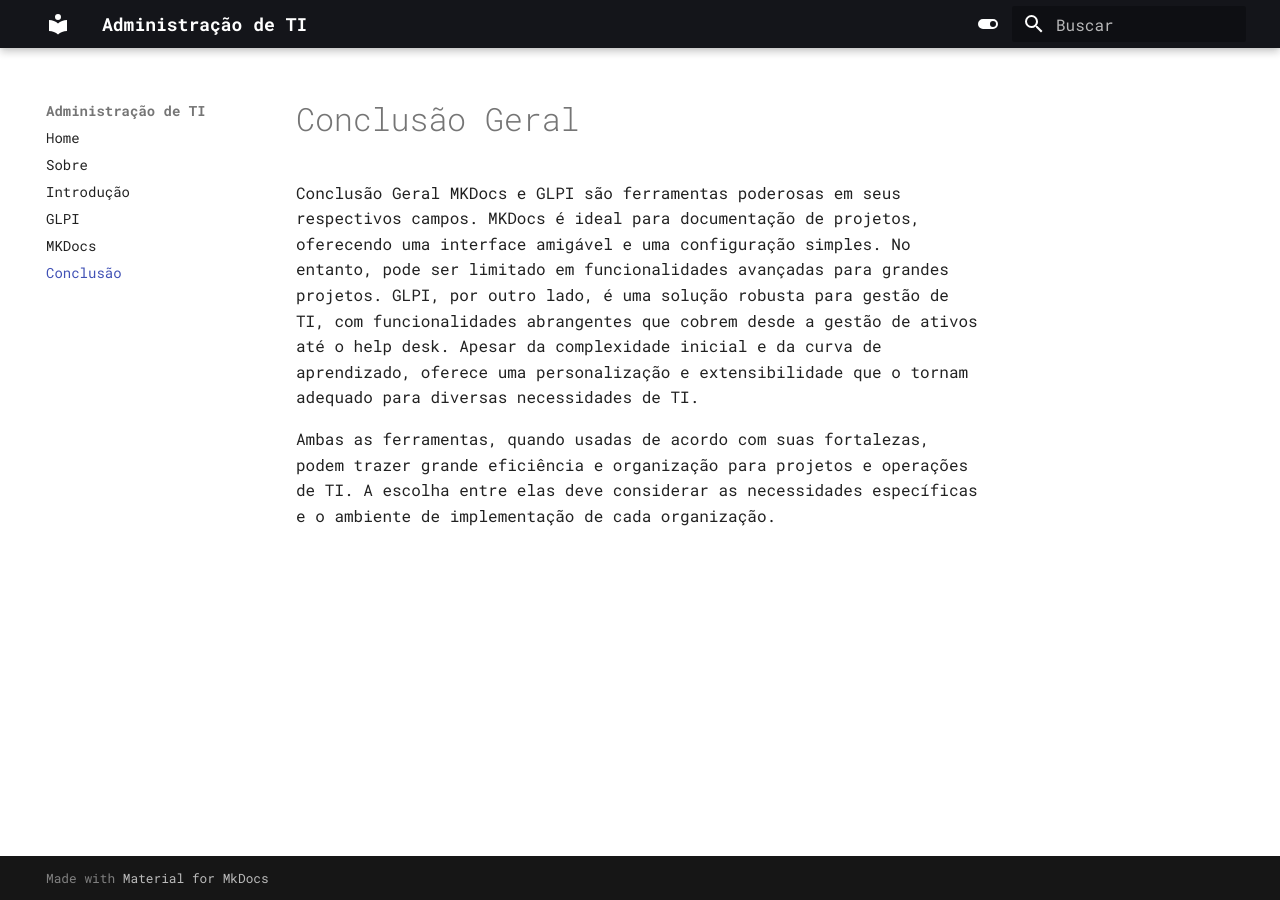
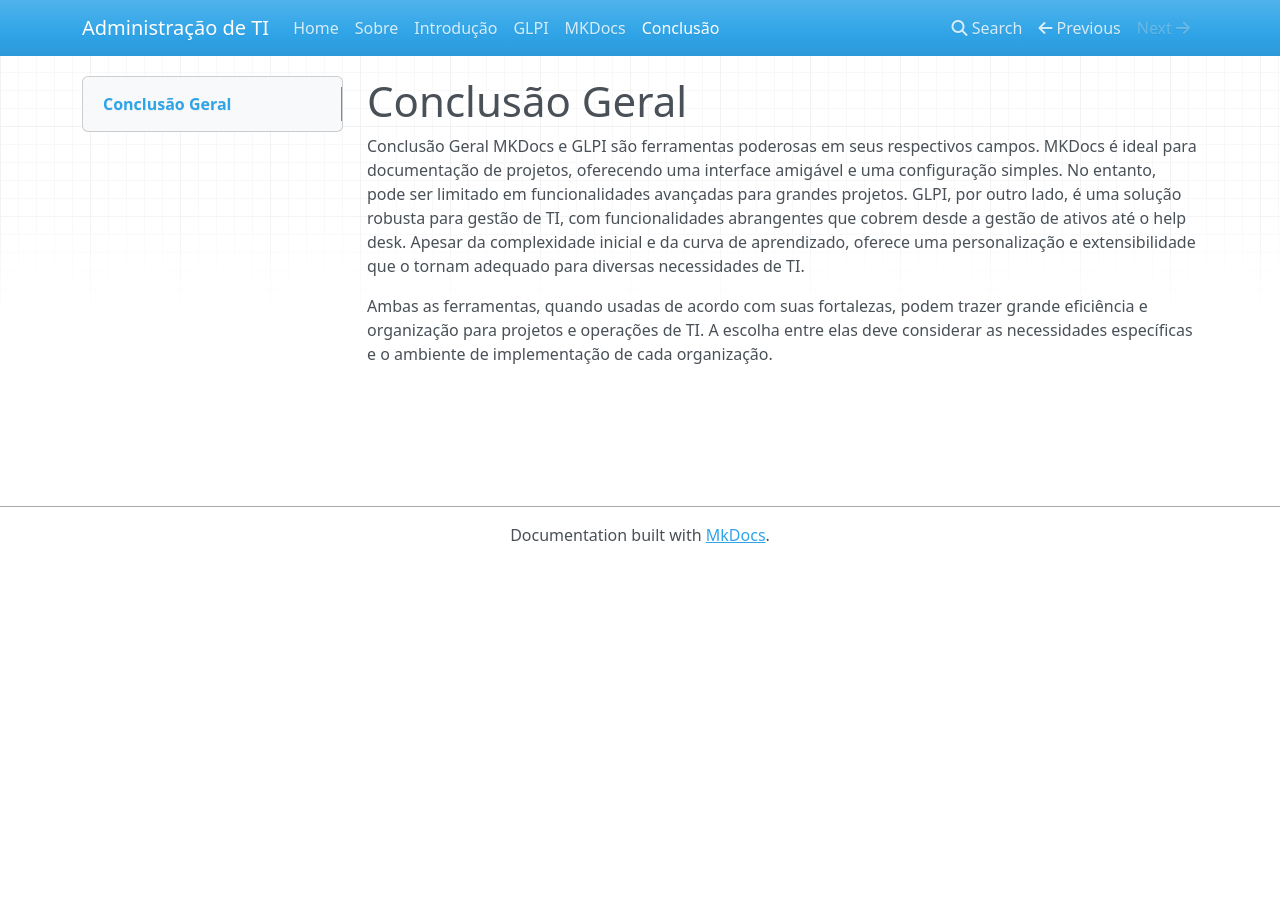
Before and after one commit to gustabcc/admin-ti-faculdade, an MkDocs documentation site: the page built from docs/conclusao.md, in a window 1280 px wide. Built offline with MkDocs 1.6.1, drawn with Linux system fonts in a browser that asks for light colours; nearby versions of some CDN libraries.

Commit message:
change thema

```diff
--- a/mkdocs.yml
+++ b/mkdocs.yml
@@ -6,44 +6,7 @@ nav:
   - GLPI: glpi.md
   - MKDocs: mkdocs.md
   - Conclusão: conclusao.md
-theme:
-  name: material
-  palette:
-    # Light mode
-    - scheme: default
-      primary: black
-      accent: pink
-      toggle:
-        icon: material/toggle-switch
-        name: Switch to dark mode
 
-    # Dark mode
-    - scheme: slate
-      primary: pink
-      accent: teal
-      toggle:
-        icon: material/toggle-switch-off-outline
-        name: Switch to light mode
-  font:
-    text: Roboto Mono
-  language: pt-BR
-  features:
-    - search.suggest
-    - search.highlight
-    - search.share
-    - navigation.instant
-    - navigation.instant.prefetch
-    - navigation.instant.progress
-    - navigation.top
-
-  extra_css:
-    - stylesheets/extra.css
-  extra:
-    social:
-      - icon: fontawesome/brands/mastodon
-        link: https://fosstodon.org/@squidfunk
-      - icon: fontawesome/brands/mastodon
-        link: https://fosstodon.org/@squidfunk
 plugins:
   - search
 markdown_extensions:
```
